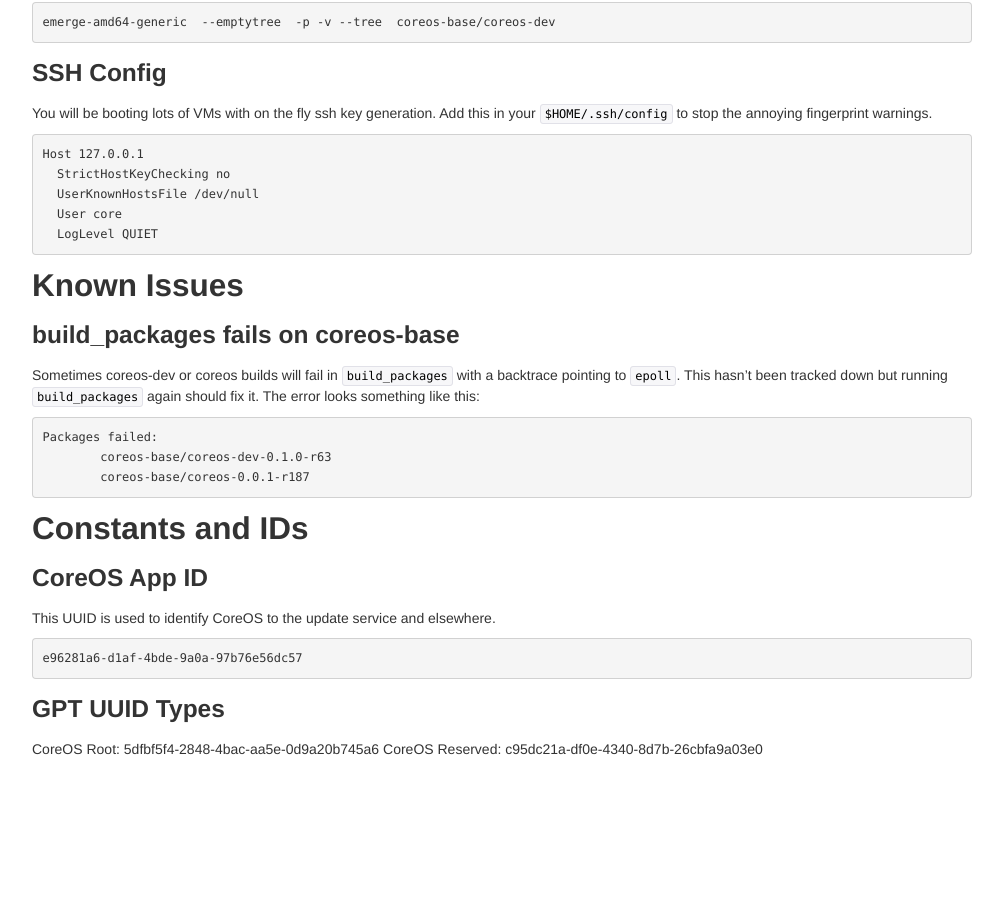
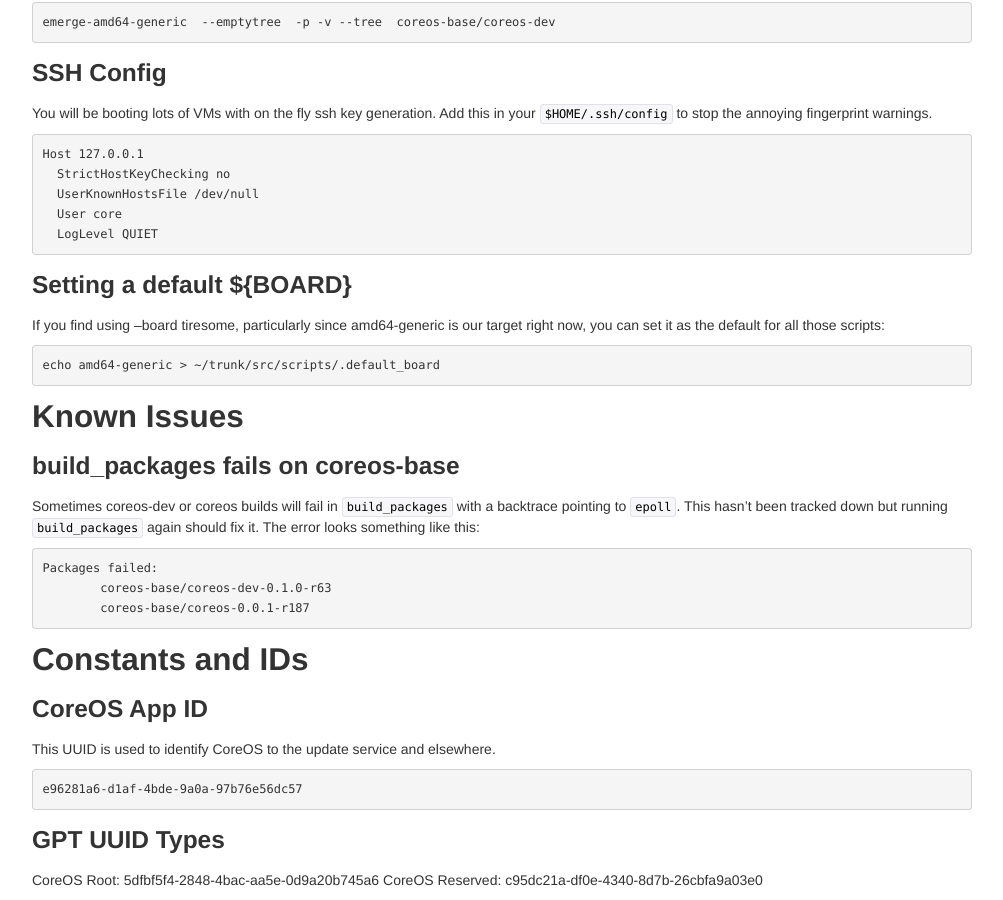
Before and after one commit to RandomStuffs22/coreos.github.com, a Jekyll site: the page built from index.markdown, in a window 1280 px wide and 900 px high, scrolled down 3235 px. Shown: the whole window, without its empty margins (138-1141 px from the left). Built offline with Jekyll 4.4.1, drawn with Linux system fonts in a browser that asks for light colours; Markdown is read by kramdown in place of the engine named in the settings; before the commit the page ends 4004 px from its top, so only the background shows below that.

Commit message:
index: document the existance of scripts/.default_board

````diff
--- a/index.markdown
+++ b/index.markdown
@@ -252,6 +252,15 @@ Host 127.0.0.1
   LogLevel QUIET
 ```
 
+### Setting a default ${BOARD}
+
+If you find using --board tiresome, particularly since amd64-generic is our
+target right now, you can set it as the default for all those scripts:
+
+```
+echo amd64-generic > ~/trunk/src/scripts/.default_board
+```
+
 ## Known Issues
 
 ### build\_packages fails on coreos-base
````
